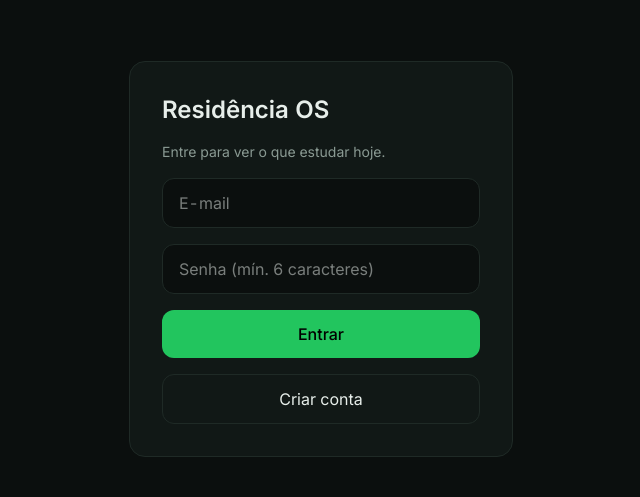
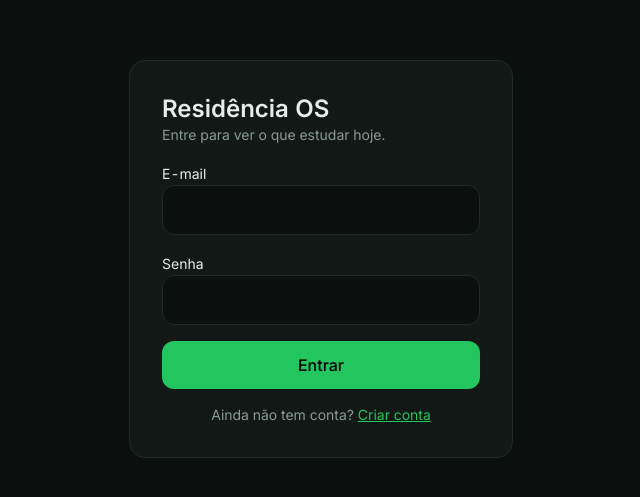
Before and after one commit to nottiagomnunes-ship-it/Residencia-OS-Oficial, a Next.js app: page /login in a window 1280 px wide. Shown: the part 141-638 px from the top of the page, without its empty margins (319-959 px from the left). Built offline with nearby package versions, Linux system fonts and the light colour scheme.

Commit message:
pagina de cadastro

```diff
--- /dev/null
+++ b/src/app/cadastro/page.tsx
@@ -0,0 +1,21 @@
+import Link from 'next/link'
+import { cadastrar } from '@/lib/auth'
+
+export default async function Cadastro({ searchParams }: { searchParams: Promise<{ erro?: string }> }) {
+  const { erro } = await searchParams
+  const input = 'w-full rounded-xl border border-line bg-bg px-4 py-3 outline-none focus:border-brand'
+  return (
+    <main className="grid min-h-dvh place-items-center p-6">
+      <form action={cadastrar} className="w-full max-w-sm space-y-4 rounded-2xl border border-line bg-surface p-8">
+        <div><h1 className="text-2xl font-semibold">Criar conta</h1><p className="text-sm text-muted">Leva menos de um minuto. Depois você monta o seu plano de estudos.</p></div>
+        <label className="block space-y-1"><span className="text-sm">E-mail</span><input name="email" type="email" required autoComplete="email" className={input} /></label>
+        <label className="block space-y-1"><span className="text-sm">Senha</span><input name="password" type="password" required minLength={8} autoComplete="new-password" className={input} />
+          <span className="block text-xs text-muted">Pelo menos 8 caracteres.</span></label>
+        <label className="block space-y-1"><span className="text-sm">Repita a senha</span><input name="confirmar" type="password" required minLength={8} autoComplete="new-password" className={input} /></label>
+        {erro && <p role="alert" className="text-sm text-danger">{erro}</p>}
+        <button className="w-full rounded-xl bg-brand py-3 font-medium text-black">Criar conta</button>
+        <p className="text-center text-sm text-muted">Já tem conta? <Link href="/login" className="text-brand underline">Entrar</Link></p>
+      </form>
+    </main>
+  )
+}
--- a/src/app/login/page.tsx
+++ b/src/app/login/page.tsx
@@ -1,28 +1,19 @@
-import { redirect } from 'next/navigation'
-import { supabaseServer } from '@/lib/supabase/server'
+import Link from 'next/link'
+import { entrar } from '@/lib/auth'
 
-async function auth(fd: FormData) {
-  'use server'
-  const sb = await supabaseServer()
-  const creds = { email: String(fd.get('email')), password: String(fd.get('password')) }
-  const { error } = fd.get('modo') === 'cadastro' ? await sb.auth.signUp(creds) : await sb.auth.signInWithPassword(creds)
-  if (error) redirect('/login?erro=' + encodeURIComponent(error.message))
-  redirect('/inicio')
-}
-
-export default async function Login({ searchParams }: { searchParams: Promise<{ erro?: string }> }) {
-  const { erro } = await searchParams
+export default async function Login({ searchParams }: { searchParams: Promise<{ erro?: string; aviso?: string }> }) {
+  const { erro, aviso } = await searchParams
   const input = 'w-full rounded-xl border border-line bg-bg px-4 py-3 outline-none focus:border-brand'
   return (
-    <main className="grid min-h-screen place-items-center p-6">
-      <form action={auth} className="w-full max-w-sm space-y-4 rounded-2xl border border-line bg-surface p-8">
-        <h1 className="text-2xl font-semibold">Residência OS</h1>
-        <p className="text-sm text-muted">Entre para ver o que estudar hoje.</p>
-        <input name="email" type="email" required placeholder="E-mail" className={input} />
-        <input name="password" type="password" required minLength={6} placeholder="Senha (mín. 6 caracteres)" className={input} />
+    <main className="grid min-h-dvh place-items-center p-6">
+      <form action={entrar} className="w-full max-w-sm space-y-4 rounded-2xl border border-line bg-surface p-8">
+        <div><h1 className="text-2xl font-semibold">Residência OS</h1><p className="text-sm text-muted">Entre para ver o que estudar hoje.</p></div>
+        {aviso === 'confirme' && <p role="status" className="rounded-xl border border-brand/40 bg-brand/10 p-3 text-sm">Conta criada! Enviamos um link de confirmação para o seu e-mail. Clique nele e depois entre aqui.</p>}
+        <label className="block space-y-1"><span className="text-sm">E-mail</span><input name="email" type="email" required autoComplete="email" className={input} /></label>
+        <label className="block space-y-1"><span className="text-sm">Senha</span><input name="password" type="password" required autoComplete="current-password" className={input} /></label>
         {erro && <p role="alert" className="text-sm text-danger">{erro}</p>}
-        <button name="modo" value="entrar" className="w-full rounded-xl bg-brand py-3 font-medium text-black">Entrar</button>
-        <button name="modo" value="cadastro" className="w-full rounded-xl border border-line py-3">Criar conta</button>
+        <button className="w-full rounded-xl bg-brand py-3 font-medium text-black">Entrar</button>
+        <p className="text-center text-sm text-muted">Ainda não tem conta? <Link href="/cadastro" className="text-brand underline">Criar conta</Link></p>
       </form>
     </main>
   )
--- /dev/null
+++ b/src/lib/auth.ts
@@ -0,0 +1,28 @@
+'use server'
+import { headers } from 'next/headers'
+import { redirect } from 'next/navigation'
+import { supabaseServer } from '@/lib/supabase/server'
+import { mensagemAuth, validarCadastro } from '@/lib/engine/auth'
+
+function volta(pagina: string, erro: string): never { redirect(`${pagina}?erro=${encodeURIComponent(erro)}`) }
+
+export async function entrar(fd: FormData) {
+  const email = String(fd.get('email') || '').trim(), password = String(fd.get('password') || '')
+  const sb = await supabaseServer()
+  const { error } = await sb.auth.signInWithPassword({ email, password })
+  if (error) volta('/login', mensagemAuth(error.message))
+  redirect('/inicio')
+}
+
+export async function cadastrar(fd: FormData) {
+  const email = String(fd.get('email') || '').trim(), senha = String(fd.get('password') || ''), confirmar = String(fd.get('confirmar') || '')
+  const erro = validarCadastro(email, senha, confirmar)
+  if (erro) volta('/cadastro', erro)
+  const h = await headers()
+  const origem = `${h.get('x-forwarded-proto') ?? 'https'}://${h.get('x-forwarded-host') ?? h.get('host')}`
+  const sb = await supabaseServer()
+  const { data, error } = await sb.auth.signUp({ email, password: senha, options: { emailRedirectTo: `${origem}/login` } })
+  if (error) volta('/cadastro', mensagemAuth(error.message))
+  if (!data.session) redirect('/login?aviso=confirme') // confirmação de e-mail ligada: falta clicar no link
+  redirect('/inicio') // sem confirmação: já entra e o assistente inicial abre
+}
--- /dev/null
+++ b/src/lib/engine/auth.ts
@@ -0,0 +1,18 @@
+/** Traduz as mensagens do Supabase Auth para português, sem expor detalhes técnicos. */
+export function mensagemAuth(msg: string) {
+  const m = msg.toLowerCase()
+  if (m.includes('invalid login')) return 'E-mail ou senha incorretos.'
+  if (m.includes('already registered') || m.includes('already been registered')) return 'Este e-mail já tem conta. Use "Entrar".'
+  if (m.includes('email not confirmed')) return 'Confirme o seu e-mail pelo link que enviamos antes de entrar.'
+  if ((m.includes('at least') && m.includes('character')) || m.includes('weak')) return 'A senha é curta ou fraca demais. Use pelo menos 8 caracteres.'
+  if (m.includes('rate limit') || m.includes('too many')) return 'Muitas tentativas. Espere alguns minutos e tente de novo.'
+  if (m.includes('valid email') || m.includes('invalid email')) return 'Informe um e-mail válido.'
+  return 'Não foi possível concluir. Tente de novo em instantes.'
+}
+/** Valida o formulário de cadastro; devolve a mensagem de erro ou null. */
+export function validarCadastro(email: string, senha: string, confirmar: string): string | null {
+  if (!/^\S+@\S+\.\S+$/.test(email)) return 'Informe um e-mail válido.'
+  if (senha.length < 8) return 'A senha precisa ter pelo menos 8 caracteres.'
+  if (senha !== confirmar) return 'As senhas não são iguais.'
+  return null
+}
--- a/src/middleware.ts
+++ b/src/middleware.ts
@@ -14,7 +14,7 @@ export async function middleware(req: NextRequest) {
     },
   })
   const { data: { user } } = await sb.auth.getUser()
-  const onLogin = req.nextUrl.pathname.startsWith('/login')
+  const onLogin = ['/login', '/cadastro'].some(p => req.nextUrl.pathname.startsWith(p)) // páginas públicas
   if (!user && !onLogin) return NextResponse.redirect(new URL('/login', req.url))
   if (user && onLogin) return NextResponse.redirect(new URL('/inicio', req.url))
   return res
```
Also changed, not shown: 2 other files (tests, documents, lock files or other folders).
